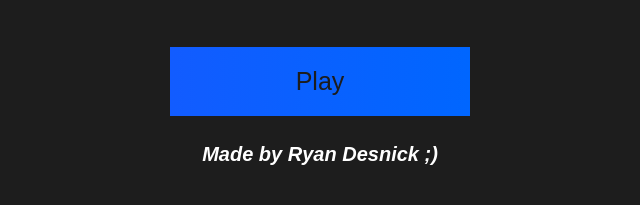
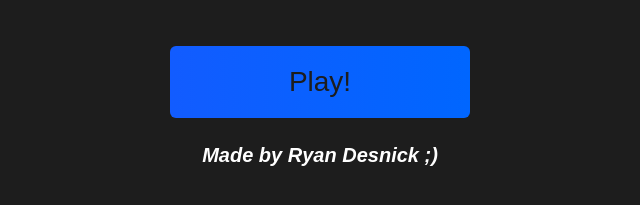
Before and after one commit to staten-island-tech/quiz-game-ryan-desnick, a website built with Parcel: page src/index.html in a window 1280 px wide. Shown: the part 401-606 px from the top of the page, 320-960 px from the left. Built offline with nearby package versions, Linux system fonts and the light colour scheme.

Commit message:
start button

```diff
--- a/src/index.html
+++ b/src/index.html
@@ -12,7 +12,7 @@
     <div class="container">
         <div id="home" class="flex-column flex-center">
             <h1 id="intro-text">Mr. Whalen's Super Fun Wacky Quiz Game</h1>
-            <a href="" class="btn" id="start-btn">Play</a>
+            <a href="" class="btn" id="start-btn">Play!</a>
             <h2 id="made-by">Made by Ryan Desnick ;)</h2>
         </div>
     </div>
--- a/src/scss/main.scss
+++ b/src/scss/main.scss
@@ -38,7 +38,7 @@ h2 {
 }
 
 .btn {
-  font-size: 2.5rem;
+  font-size: 2.8rem;
   padding: 2rem 0;
   width: 30rem;
   text-align: center;
@@ -50,6 +50,15 @@ h2 {
     rgb(18, 92, 255) 0%,
     rgb(0, 102, 255) 100%
   );
+  border-radius: 6px;
+}
+
+.btn:hover {
+  background: linear-gradient(
+    90deg,
+    rgba(5, 249, 255, 1) 100%,
+    rgba(0, 212, 255, 1) 0%
+  );
 }
 
 #made-by {
```
Also changed, not shown: dist/index.html, 2 other files.
